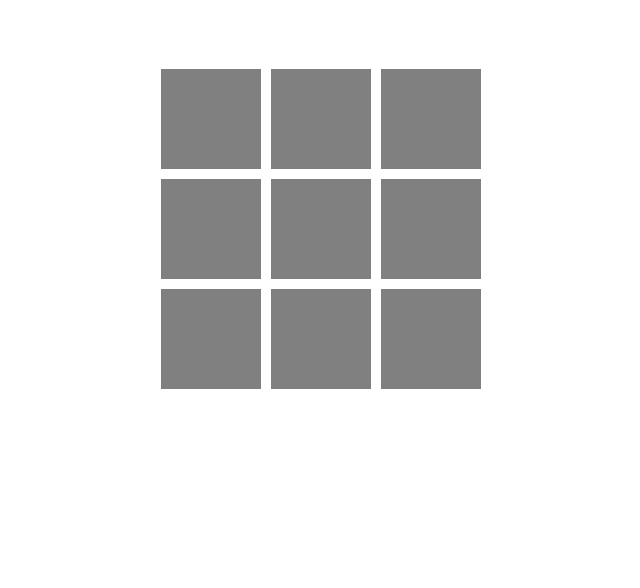
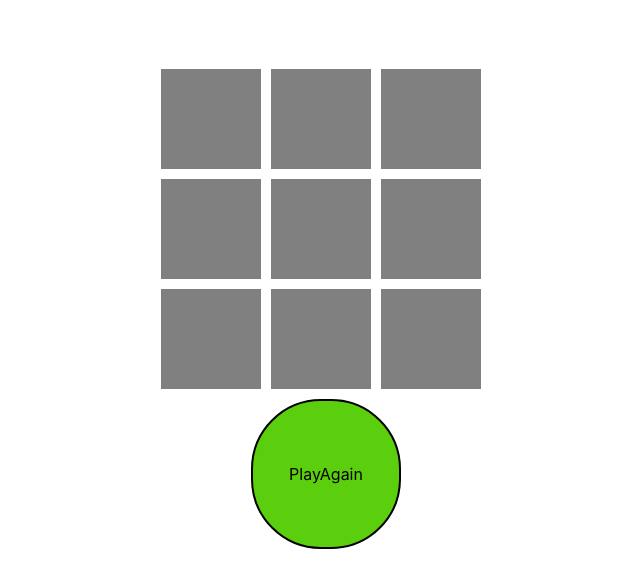
Before and after one commit to dellman000/CISC275-testing, a React (Create React App) app in the folder projectreact/: page / in a window 1280 px wide. Shown: the top 588 px of the page, without its empty margins (391-1031 px from the left). Built offline with nearby package versions, Linux system fonts and the light colour scheme.

Commit message:
You can click play again and play again

```diff
--- a/projectreact/src/App.css
+++ b/projectreact/src/App.css
@@ -8,14 +8,15 @@
 
 .Tweet{
 border: 2px solid black;
-height: 300px;
-width: 300px;
-background: white;
-border-radius: 30px;
+height: 150px;
+width: 150px;
+background: rgb(91, 207, 14);
+border-radius: 70px;
 display: flex;
 flex-direction: column;
 justify-content: space-around;
 align-items: center;
+margin-left: 90%;
 
 }
 
@@ -23,6 +24,8 @@ align-items: center;
   height: 100px;
   width: 100px;
   display: grid;
+
+
 
 /*grid-template-columns:repeat(2,1fr);*/
 
--- /dev/null
+++ b/projectreact/src/CheckOutcomes/CheckVictor.js
@@ -0,0 +1,68 @@
+import RightHorizontal_top from "./RightHorizontal_top.js";
+import RightHorizontal_mid from "./RightHorizontal_mid.js";
+import RightHorizontal_bot from "./RightHorizontal_bot.js";
+import Vertical_left from "./Vertical_left.js";
+import Vertical_mid from "./Vertical_mid.js";
+import Vertical_right from "./Vertical_right.js";
+import Diagonal_left from "./Diagonal_left.js";
+import Diagonal_right from "./Diagonal_right.js";
+
+
+
+const CheckVictor =(map,id,turn)=>{
+    let VictorColor ="gray";
+
+    if (id==1 ||id ==2|| id==3){
+        let x= RightHorizontal_top(map,id,turn);
+        if (x == turn){
+            VictorColor = x;
+        }
+    }
+    else if(id ==4||id == 5||id ==6){
+        let x =RightHorizontal_mid(map,id,turn);
+        if (x== turn){
+            VictorColor = x;
+        }
+    }
+    else if (id ==7||id == 8||id ==9){
+        let x =RightHorizontal_bot(map,id,turn);
+        if (x== turn){
+            VictorColor = x;
+        }
+    }
+
+    if(id==1||id == 4 ||id==7){
+        let x =Vertical_left(map,id,turn);
+        if (x==turn){
+            VictorColor =x;
+        }
+    }
+    else if(id==2||id==5||id==8){
+        let x = Vertical_mid(map,id,turn);
+        if(x==turn){
+            VictorColor = x;
+        }
+    }
+    else if(id==3||id==6||id==9){
+        let x = Vertical_right(map,id,turn);
+        if(x==turn){
+            VictorColor = x;
+        }
+    }
+
+    if(id==1||id == 5 ||id==9){
+        let x = Diagonal_left(map,id,turn);
+        if (x==turn){
+            VictorColor = x;
+        }
+    }
+    else if (id==3||id == 5 ||id==7){
+        let x = Diagonal_right(map,id,turn);
+        if (x==turn){
+            VictorColor = x;
+        }
+    }
+    return VictorColor;
+}
+
+export default CheckVictor;
--- a/projectreact/src/CheckOutcomes/Vertical_left.js
+++ b/projectreact/src/CheckOutcomes/Diagonal_right.js
@@ -1,14 +1,15 @@
-const Vertical_left=(map,id,turn)=>{
-    let first = map.get(1)[0];
-    let fourth = map.get(4)[0];
+const Diagonal_right=(map,id,turn)=>{
+    let third = map.get(3)[0];
+    let fifth = map.get(5)[0];
     let seventh = map.get(7)[0];
-        if(first==turn && fourth==turn && seventh==turn){
+        if(third==turn && fifth==turn && seventh==turn){
             //console.log("first: "+first +" second: "+ second +",third: "+third);
             return turn;
         }
         else{
             return "gray";
         }
+
 }
 
-export default Vertical_left;
+export default Diagonal_right;
--- a/projectreact/src/CheckOutcomes/RightHorizontal_bot.js
+++ b/projectreact/src/CheckOutcomes/RightHorizontal_bot.js
@@ -1,4 +1,4 @@
-import RightHorizontal_mid from "./RightHorizontal_mid";
+
 
 const RightHorizontal_bot=(map,id,turn)=>{
     let seventh = map.get(7)[0];
--- a/projectreact/src/CheckOutcomes/RightHorizontal_top.js
+++ b/projectreact/src/CheckOutcomes/RightHorizontal_top.js
@@ -1,4 +1,3 @@
-import React from "react";
 
 const RightHorizontal_top= (map,id,turn)=>{
     let first = map.get(1)[0];
--- /dev/null
+++ b/projectreact/src/PlayAgain.js
@@ -0,0 +1,13 @@
+import React from "react";
+import './App.css';
+
+function PlayAgain(){
+    const ShowPlayAgain =()=>{console.log("PlayAgain");
+    };
+
+    return(
+        <div><div > PlayAgain </div></div>
+    );
+}
+
+export default PlayAgain;
--- a/projectreact/src/box.js
+++ b/projectreact/src/box.js
@@ -1,90 +1,37 @@
 import React from "react";
 import { useState } from "react";
-import RightHorizontal_top from "./CheckOutcomes/RightHorizontal_top.js";
-import RightHorizontal_mid from "./CheckOutcomes/RightHorizontal_mid.js";
-import RightHorizontal_bot from "./CheckOutcomes/RightHorizontal_bot.js";
-import Vertical_left from "./CheckOutcomes/Vertical_left.js";
-import Vertical_mid from "./CheckOutcomes/Vertical_mid.js";
-import Vertical_right from "./CheckOutcomes/Vertical_right.js";
-import Diagonal_left from "./CheckOutcomes/Diagonal_left.js";
-import userEvent from "@testing-library/user-event";
+import CheckVictor from "./CheckOutcomes/CheckVictor.js";
+import PlayAgain from "./PlayAgain.js";
 
 
 
 /*const log = () => {
     console.log("hello");
 }*/
-const Diagonal_right=(map,id,turn)=>{
-    let third = map.get(3)[0];
-    let fifth = map.get(5)[0];
-    let seventh = map.get(7)[0];
-        if(third==turn && fifth==turn && seventh==turn){
-            //console.log("first: "+first +" second: "+ second +",third: "+third);
-            return turn;
+
+const ClearMap=(map)=>{
+    let x = 1;
+    let y = 3;
+
+
+    for (let i = 1; i < 10; i++) {
+        if (x <= 3) {
+            map.set(i, ["gray", [x, y]]);
+            x++;
         }
-        else{
-            return "gray";
+        else if (x >3) {
+            x = 1;
+            map.set(i, ["gray", [1, y]])
+            x++;
         }
+        if(i==3||i==6||i==9){
+            y--;
+        }
+    }
+    console.log(map);
+    return map;
 
 }
-
-const CheckVictor =(map,id,turn)=>{
-    let VictorColor ="gray";
-
-    if (id==1 ||id ==2|| id==3){
-        let x= RightHorizontal_top(map,id,turn);
-        if (x == turn){
-            VictorColor = x;
-        }
-    }
-    else if(id ==4||id == 5||id ==6){
-        let x =RightHorizontal_mid(map,id,turn);
-        if (x== turn){
-            VictorColor = x;
-        }
-    }
-    else if (id ==7||id == 8||id ==9){
-        let x =RightHorizontal_bot(map,id,turn);
-        if (x== turn){
-            VictorColor = x;
-        }
-    }
-
-    if(id==1||id == 4 ||id==7){
-        let x =Vertical_left(map,id,turn);
-        if (x==turn){
-            VictorColor =x;
-        }
-    }
-    else if(id==2||id==5||id==8){
-        let x = Vertical_mid(map,id,turn);
-        if(x==turn){
-            VictorColor = x;
-        }
-    }
-    else if(id==3||id==6||id==9){
-        let x = Vertical_right(map,id,turn);
-        if(x==turn){
-            VictorColor = x;
-        }
-    }
-
-    if(id==1||id == 5 ||id==9){
-        let x = Diagonal_left(map,id,turn);
-        if (x==turn){
-            VictorColor = x;
-        }
-    }
-    else if (id==3||id == 5 ||id==7){
-        let x = Diagonal_right(map,id,turn);
-        if (x==turn){
-            VictorColor = x;
-        }
-    }
-    return VictorColor;
-}
-
-
 
 const RepeatBox = () => {
     let map = new Map();
@@ -124,7 +71,6 @@ const RepeatBox = () => {
             setColorStates(newMap);
             let CheckWin= CheckVictor(newMap,id,turn);
             setVictor(CheckWin);
-           // RightHorizontal_top(newMap,id,turn);
             setTurn('red');
         }
     }
@@ -135,12 +81,20 @@ const RepeatBox = () => {
         let TileButton = <div onClick={() => changecolor(i)} style={{ backgroundColor: colorStates.get(i)[0] }} className="square" id={i}></div>
         list[i] = TileButton;
     }
-    return <div className="tile"> {list} {victor!=='gray'&&<div>{victor} wins</div>} </div>;
+    return <div className="tile"> {list} {victor !== 'gray'&& <div>{victor} wins</div> } <div className = "Tweet" onClick ={()=> {
+        setColorStates(ClearMap(colorStates));
+        setTurn("red");
+        setVictor("gray");
+    }
+    } ><PlayAgain />
+    </div> </div>;
 }
 
 function Box() {
     return <div className="tile">
+
         <RepeatBox />
+
     </div>;
 }
 
```
